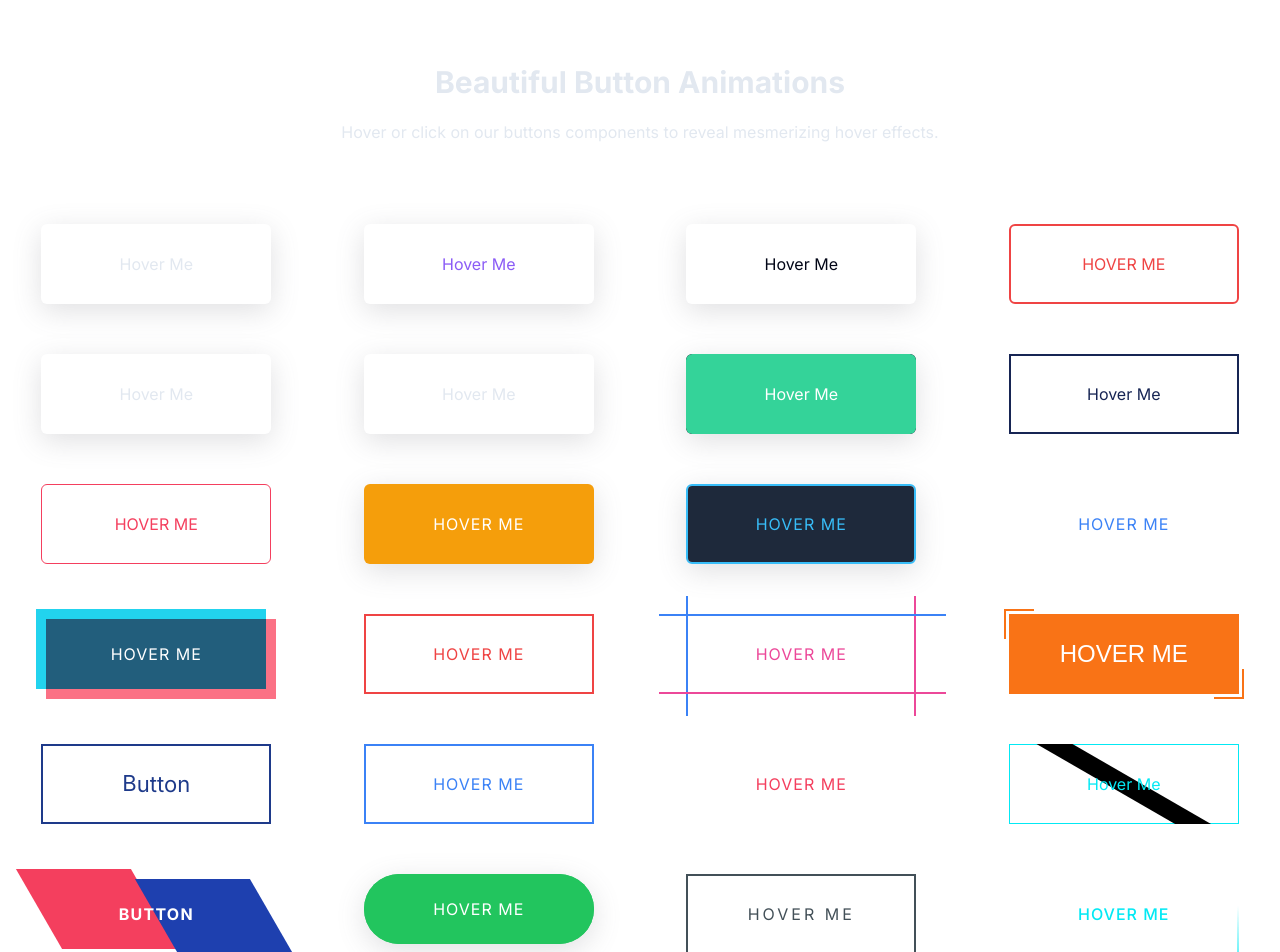
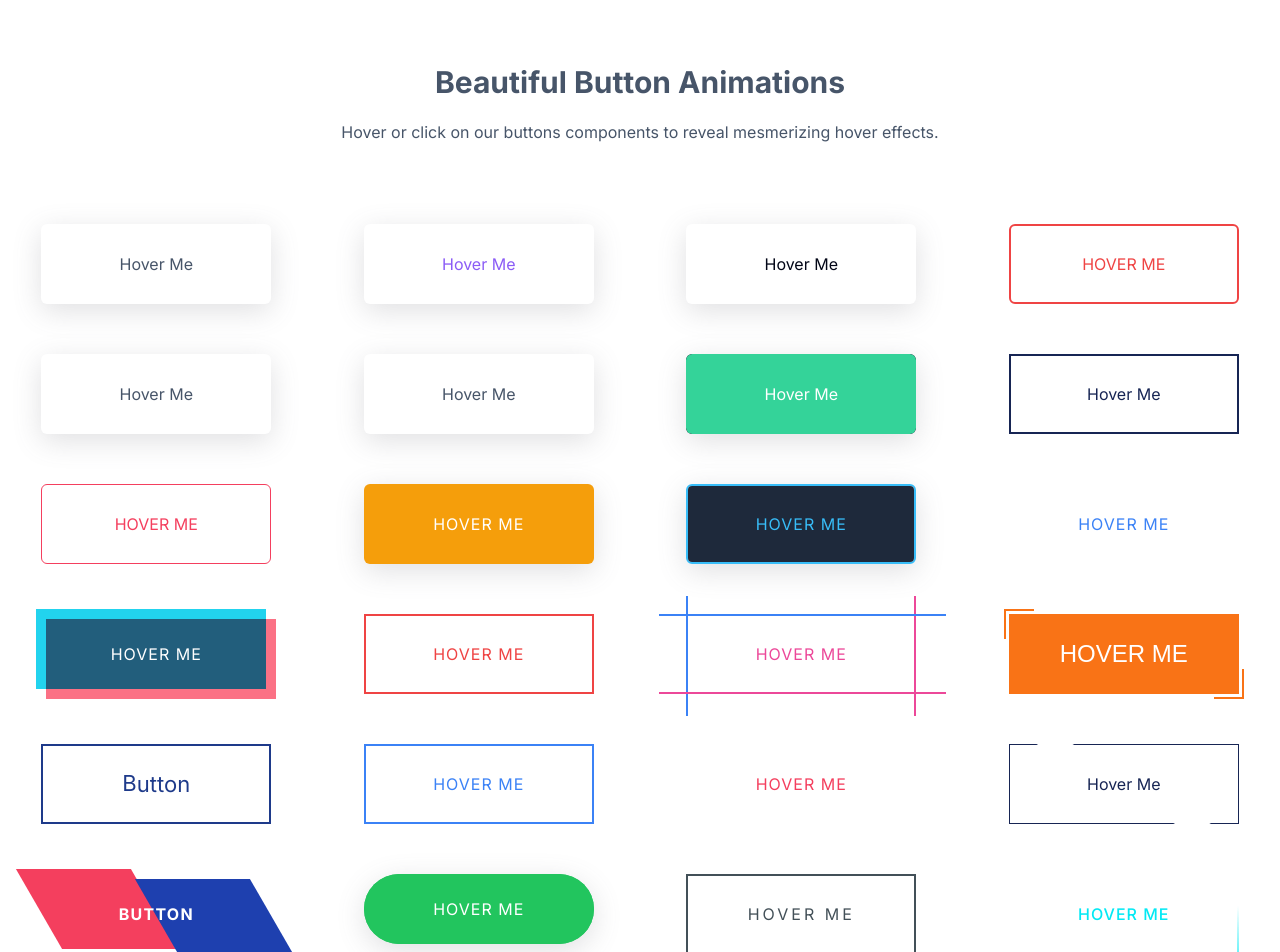
Before and after one commit to bigcoredev/button-animation, a Next.js app: page / in a window 1280 px wide. Shown: the top 952 px of the page. Built offline with nearby package versions, Linux system fonts and the light colour scheme; a web font is replaced by a local one.

Commit message:
fix: dark bg

```diff
--- a/src/app/page.tsx
+++ b/src/app/page.tsx
@@ -3,15 +3,15 @@ import Link from 'next/link';
 export default function Home() {
   return (
     <main className="max-w-screen-xl mx-auto">
-      <h1 className="mt-8 text-3xl font-bold text-center capitalize sm:mt-16 text-slate-200">
+      <h1 className="mt-8 text-3xl font-bold text-center capitalize sm:mt-16">
         Beautiful button animations
       </h1>
-      <p className="mt-5 mb-10 text-base text-center sm:mb-20 text-slate-200">
+      <p className="mt-5 mb-10 text-base text-center sm:mb-20">
         Hover or click on our buttons components to reveal mesmerizing hover
         effects.
       </p>
 
-      <main className="buttons-container text-slate-200">
+      <main className="buttons-container">
         <button className="btn-1">Hover Me</button>
         <button className="btn-2 text-violet-500 before:bg-violet-500">
           Hover Me
--- a/src/styles/sass/components/_buttons.scss
+++ b/src/styles/sass/components/_buttons.scss
@@ -834,7 +834,7 @@ button::before {
   border-radius: 0;
   background: none;
   box-shadow: none;
-  color: #03e9f4;
+  color: #172554;
   transition: all 0.5s;
   overflow: hidden;
 }
@@ -845,7 +845,7 @@ button::before {
   left: 0;
   right: 0;
   bottom: 0;
-  border: solid 1px #03e9f4;
+  border: solid 1px #172554;
   z-index: -1;
 }
 
@@ -857,7 +857,7 @@ button::before {
   transform: translate(-50%, -50%) rotate(-60deg);
   height: 350%;
   width: 8%;
-  background-color: #000;
+  background-color: #fff;
   transition: all 0.5s;
 }
 
@@ -867,7 +867,7 @@ button::before {
 
 .btn-20:hover span::before {
   width: 100%;
-  background-color: #03e9f4;
+  background-color: #172554;
   transform: translate(-50%, -50%) rotate(60deg);
 }
 
@@ -1002,7 +1002,7 @@ button::before {
 }
 
 .btn-glow {
-  background-color: #000;
+  background-color: #fff;
   transition: all 0.5s;
   // box-shadow: none;
 }
```
